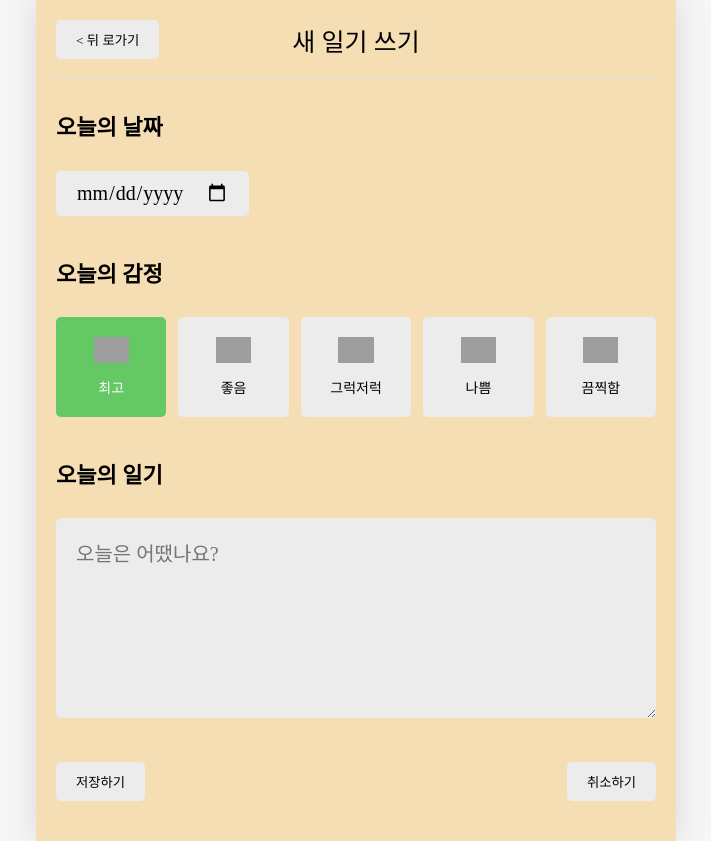
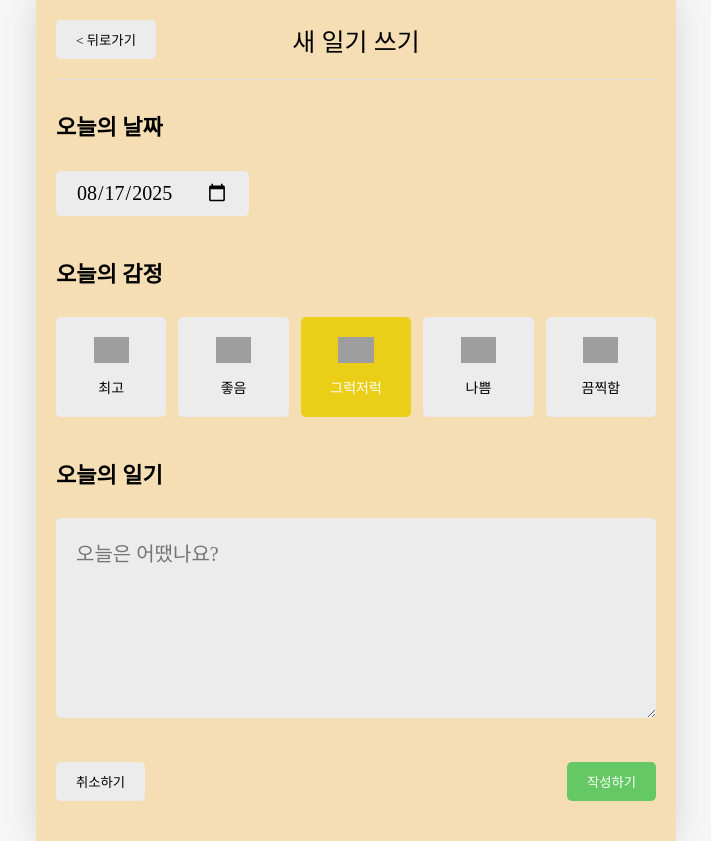
Before and after one commit to daily-coco/bite-emotional-diary, a React (Vite) app: page /new in a window 1280 px wide. Shown: the whole page, without its empty margins (284-995 px from the left). Built offline with nearby package versions, Linux system fonts and the light colour scheme; grey boxes are pictures that could not be loaded; a web font is replaced by a local one.

Commit message:
feat:New 페이지 기능 구현

```diff
--- a/src/components/Editor.jsx
+++ b/src/components/Editor.jsx
@@ -1,6 +1,9 @@
+import { useNavigate } from 'react-router-dom';
 import Button from './Button';
 import './Editor.css';
 import EmotionItem from './EmotionItem';
+import { useState } from 'react';
+
 // 이것도 외부로 빼서 관리할 수 있는 부분이니깐 빼두기 (고도화때)
 const emotionList = [
   {
@@ -25,13 +28,79 @@ const emotionList = [
   },
 ];
 
-const Editor = () => {
-  const emotionId = 1;
+// [4] 작성하기 버튼 관련 이벤트 연결을 위한 프롭스 추가 (*onSubmit)
+const Editor = ({ onSubmit }) => {
+  // const emotionId = 1; // 임시용(확인용)
+  //[1] 사용자가 input에 입력한 값들을 저장하는 state
+
+  // state에 여러개의 값을 저장할 때는 useState를 객체로 만들어서 데이터를 저장한다.
+  const [input, setInput] = useState({
+    createDate: new Date(),
+    emotionId: 3,
+    content: '',
+  });
+
+  // 취소하기 버튼 클릭 시
+  const nav = useNavigate();
+
+  //[2-1] 문자열로 데이터 객체 변환
+  const getStringDate = (targetDate) => {
+    //날짜 - YYYY-MM-DD
+    let year = targetDate.getFullYear();
+    let month = targetDate.getMonth() + 1;
+    let date = targetDate.getDate();
+
+    // 날짜 자리수 맞춰주기(10 이하)
+    if (month < 10) {
+      month = `0${month}`;
+    }
+    if (date < 10) {
+      date = `0${date}`;
+    }
+    return `${year}-${month}-${date}`;
+  };
+  //[2-2] 변경될 때마다 데이터 픽커 값 반영 및 저장될 수 있도록 이벤트 핸들러 추가
+  const onChangeInput = (e) => {
+    console.log(e.target.name); // 어떤 요소의 입력이 들어왔는지 체크
+    console.log(e.target.value); // 현재 입력된 값이 무엇인지?
+
+    let name = e.target.name;
+    let value = e.target.value;
+
+    if (name === 'createDate') {
+      // input State 안의 객체는 값들이 객체타입이고, 특히 날짜 경우에는 Date 형태이다보니 지금 픽커에서 입력한 값은 '문자'이기 떄문에 이를 그대로 넣어주면 안되기 때문에 형변환을 내부에서 업데이트 전에 처리해준다.
+      value = new Date(value);
+    }
+    setInput({
+      ...input, // 기존 state 객체 input 유지
+      [name]: value, // 업데이트된 객체의 키:벨류/ 값 업데이트
+    });
+  };
+
+  //[4] onSubmit
+  const onClickSubmitButton = () => {
+    onSubmit(input);
+  };
+
+  // [임시용] 고도화 때 레이어팝업으로 변경하기! 로직 까먹을 수도 있을 것을 대비해 confirm으로 임시 UI/Ux처리
+  const onClickCancel = () => {
+    const confirmData = confirm('정말로 작성하던 일기를 그만 쓰겠습니까?');
+    if (confirmData) {
+      nav(-1);
+    }
+  };
+
   return (
     <div className='Editor'>
       <section className='date_section'>
         <h4>오늘의 날짜</h4>
-        <input type='date' />
+        <input
+          type='date'
+          name='createDate'
+          onChange={onChangeInput}
+          value={getStringDate(input.createDate)}
+        />
+        {/* [2] input은 date로된 객체로된 값을 이해하지 못하기 때문에 getStringDate를 통해서 변환된 값을 넣어준다.  */}
       </section>
 
       <section className='emotion_section'>
@@ -46,9 +115,17 @@ const Editor = () => {
           {emotionList.map((item) => {
             return (
               <EmotionItem
+                onClick={() =>
+                  onChangeInput({
+                    target: {
+                      name: 'emotionId',
+                      value: item.emotionId,
+                    },
+                  })
+                }
                 key={item.emotionId}
                 {...item}
-                isSelected={item.emotionId === emotionId}
+                isSelected={item.emotionId === input.emotionId}
               />
             );
           })}
@@ -57,12 +134,22 @@ const Editor = () => {
 
       <section className='content_section'>
         <h4>오늘의 일기</h4>
-        <textarea placeholder='오늘은 어땠나요?'></textarea>
+        <textarea
+          placeholder='오늘은 어땠나요?'
+          name='content'
+          //[3] 이벤트 연결
+          onChange={onChangeInput}
+        ></textarea>
       </section>
 
       <section className='button_section'>
-        <Button text={'저장하기'} />
-        <Button text={'취소하기'} />
+        <Button text={'취소하기'} onClick={onClickCancel} />
+        {/* Editor 컴포넌트 경우에는 수정과 신규 일기 생성에 같이 이용되고 있다. 이점을 유의해서 이벤트핸들러를 만들어줘야한다. */}
+        <Button
+          onClick={onClickSubmitButton}
+          text={'작성하기'}
+          type={'positive'}
+        />
       </section>
     </div>
   );
--- a/src/components/EmotionItem.jsx
+++ b/src/components/EmotionItem.jsx
@@ -1,9 +1,10 @@
 import './EmotionItem.css';
 import { getEmotionImage } from '../util/get-emotion-image';
 
-const EmotionItem = ({ emotionId, emotionName, isSelected }) => {
+const EmotionItem = ({ emotionId, emotionName, isSelected, onClick }) => {
   return (
     <div
+      onClick={onClick}
       className={`EmotionItem ${
         isSelected ? `EmotionItem_on_${emotionId}` : ''
       }`}
--- a/src/pages/New.jsx
+++ b/src/pages/New.jsx
@@ -1,14 +1,29 @@
 import Header from '../components/Header';
 import Button from '../components/Button';
 import Editor from '../components/Editor';
+import { useNavigate } from 'react-router-dom';
+import { useContext } from 'react';
+import { DiaryDispatchContext } from '../App';
+
 const New = () => {
+  const nav = useNavigate();
+  const { onCreate } = useContext(DiaryDispatchContext);
+  const onSubmit = (input) => {
+    //input은 Editor에 State로 정의한 input State
+    onCreate(input.createDate.getTime(), input.emotionId, input.content);
+    nav('/', { replace: true }); // 작성 완료 후 홈으로 이동
+    // useNavigate(to, option) : option 자리에 replace를 적어주면
+    // 1) to로 적은 url로 이동 + 2) 뒤로 가기 방지 시키는 옵션임
+  };
+
   return (
     <div>
       <Header
         title={'새 일기 쓰기'}
-        leftChild={<Button text={'< 뒤 로가기'} />}
+        leftChild={<Button text={'< 뒤로가기'} onClick={() => nav(-1)} />}
       />
-      <Editor />
+
+      <Editor onSubmit={onSubmit} />
     </div>
   );
 };
```
